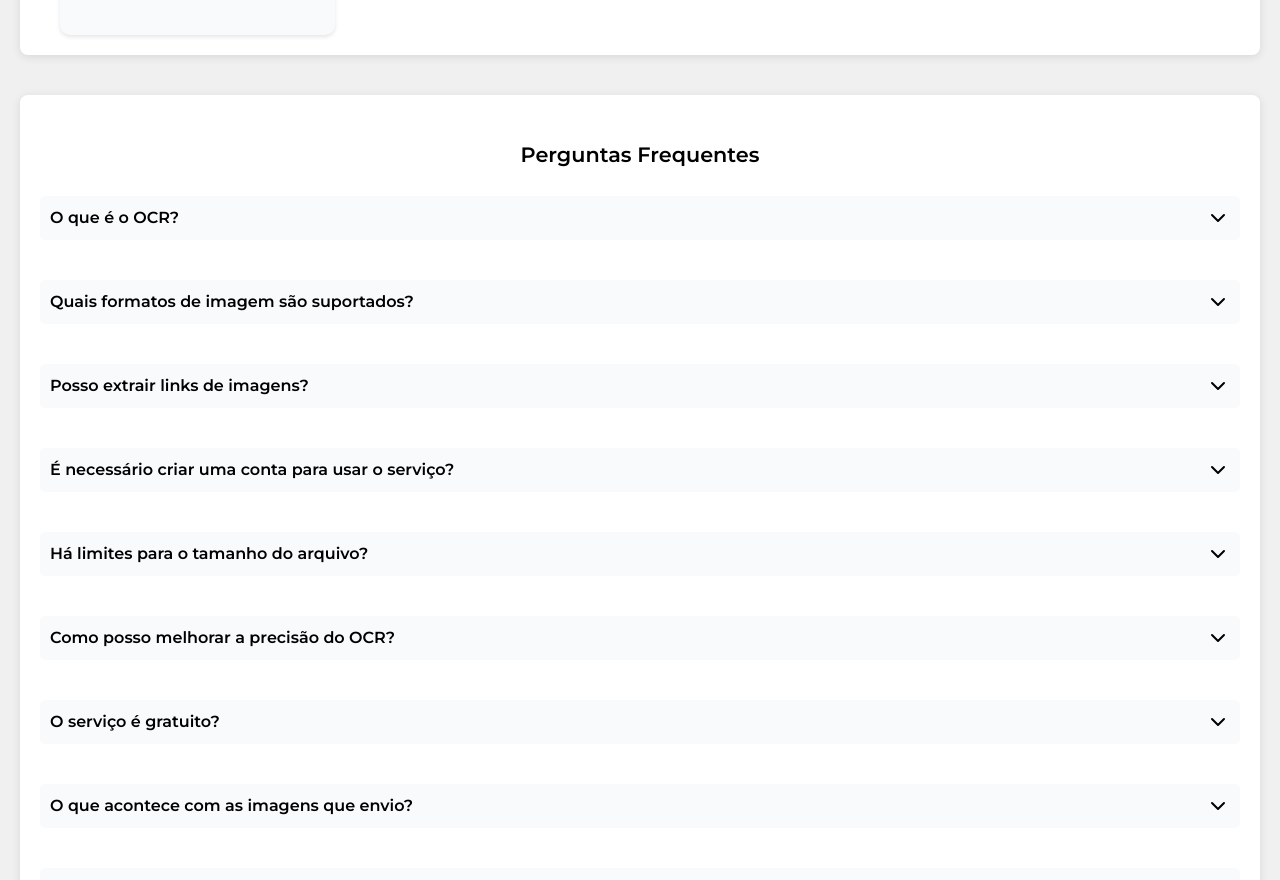
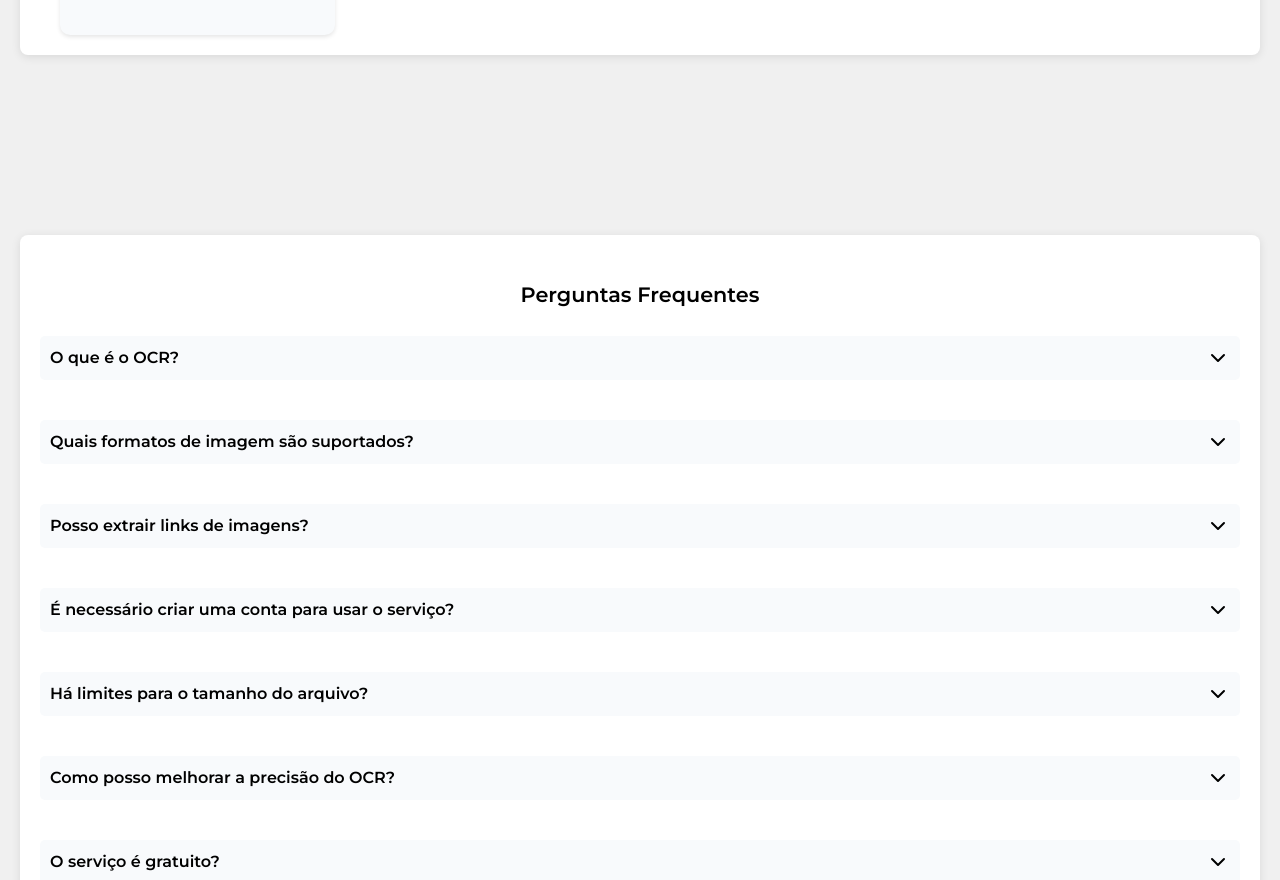
Before and after one commit to parlandin/AuroraOCR, a React (Vite) app: page / in a window 1280 px wide. Shown: the part 1437-2317 px from the top of the page. Built offline with nearby package versions, Linux system fonts and the light colour scheme.

Commit message:
feat: enhance SponsoredContent component with adClient and adSlot props for dynamic ad configuration

```diff
--- a/src/components/Sponsored/index.tsx
+++ b/src/components/Sponsored/index.tsx
@@ -7,7 +7,15 @@ declare global {
   }
 }
 
-const SponsoredContent: React.FC = () => {
+interface SponsoredContentProps {
+  adClient?: string;
+  adSlot?: string;
+}
+
+const SponsoredContent: React.FC<SponsoredContentProps> = ({
+  adClient,
+  adSlot,
+}) => {
   const contentRef = useRef<HTMLDivElement>(null);
   const [isAdBlocked, setIsAdBlocked] = useState(false);
 
@@ -20,10 +28,12 @@ const SponsoredContent: React.FC = () => {
           adsenseIns.style.display = "inline-block";
           adsenseIns.style.width = "728px";
           adsenseIns.style.height = "100px";
-          adsenseIns.setAttribute("data-ad-client", "ca-pub-3126913255092932");
-          adsenseIns.setAttribute("data-ad-slot", "8403750929");
+          adsenseIns.setAttribute(
+            "data-ad-client",
+            adClient || "ca-pub-1234567890123456"
+          );
+          adsenseIns.setAttribute("data-ad-slot", adSlot || "1234567890");
           adsenseIns.setAttribute("data-full-width-responsive", "true");
-
           contentRef.current.innerHTML = "";
           contentRef.current.appendChild(adsenseIns);
 
--- a/src/pages/index.tsx
+++ b/src/pages/index.tsx
@@ -6,10 +6,12 @@ import Resources from "@components/Resources";
 import FAQ from "@components/FAQ";
 import Footer from "@components/Footer";
 import SponsoredContent from "@components/Sponsored";
+import useIsMobile from "@hooks/useIsMobile";
 
 const IndexPage: React.FC = () => {
   const [image, setImage] = useState<string | null>("");
   const [currentPage, setCurrentPage] = useState<string>("index");
+  const isMobile = useIsMobile();
 
   useEffect(() => {
     if (image) {
@@ -22,7 +24,12 @@ const IndexPage: React.FC = () => {
   return (
     <>
       <Header />
-      <SponsoredContent />
+      {!isMobile && (
+        <SponsoredContent
+          adClient="1234567890"
+          adSlot="ca-pub-1234567890123456"
+        />
+      )}
 
       <>
         {currentPage === "image" ? (
@@ -32,8 +39,31 @@ const IndexPage: React.FC = () => {
         )}
       </>
 
+      {isMobile && (
+        <SponsoredContent
+          adClient="1234567890"
+          adSlot="ca-pub-1234567890123456"
+        />
+      )}
+
       <Resources />
+
+      {!isMobile && (
+        <SponsoredContent
+          adClient="4564394486"
+          adSlot="ca-pub-3126913255092932"
+        />
+      )}
+
       <FAQ />
+
+      {isMobile && (
+        <SponsoredContent
+          adClient="4564394486"
+          adSlot="ca-pub-3126913255092932"
+        />
+      )}
+
       <Footer />
     </>
   );
```
